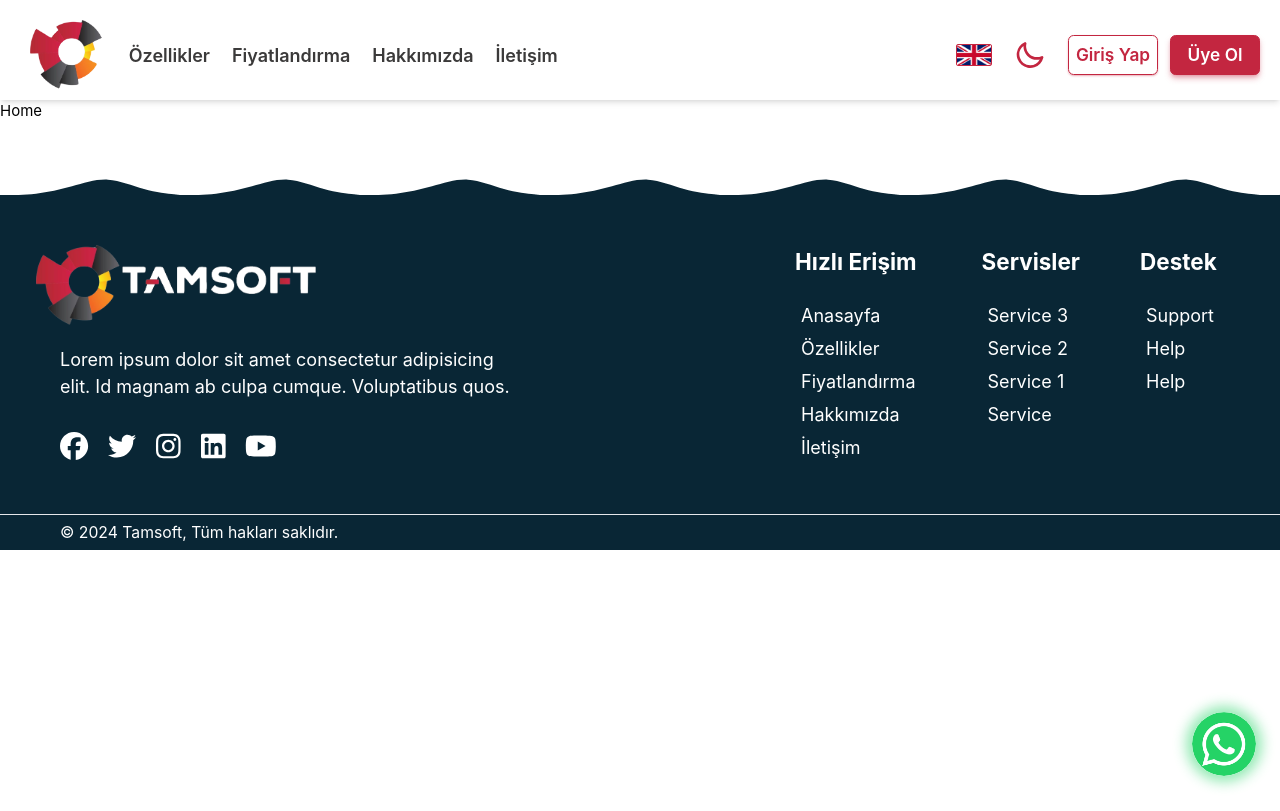
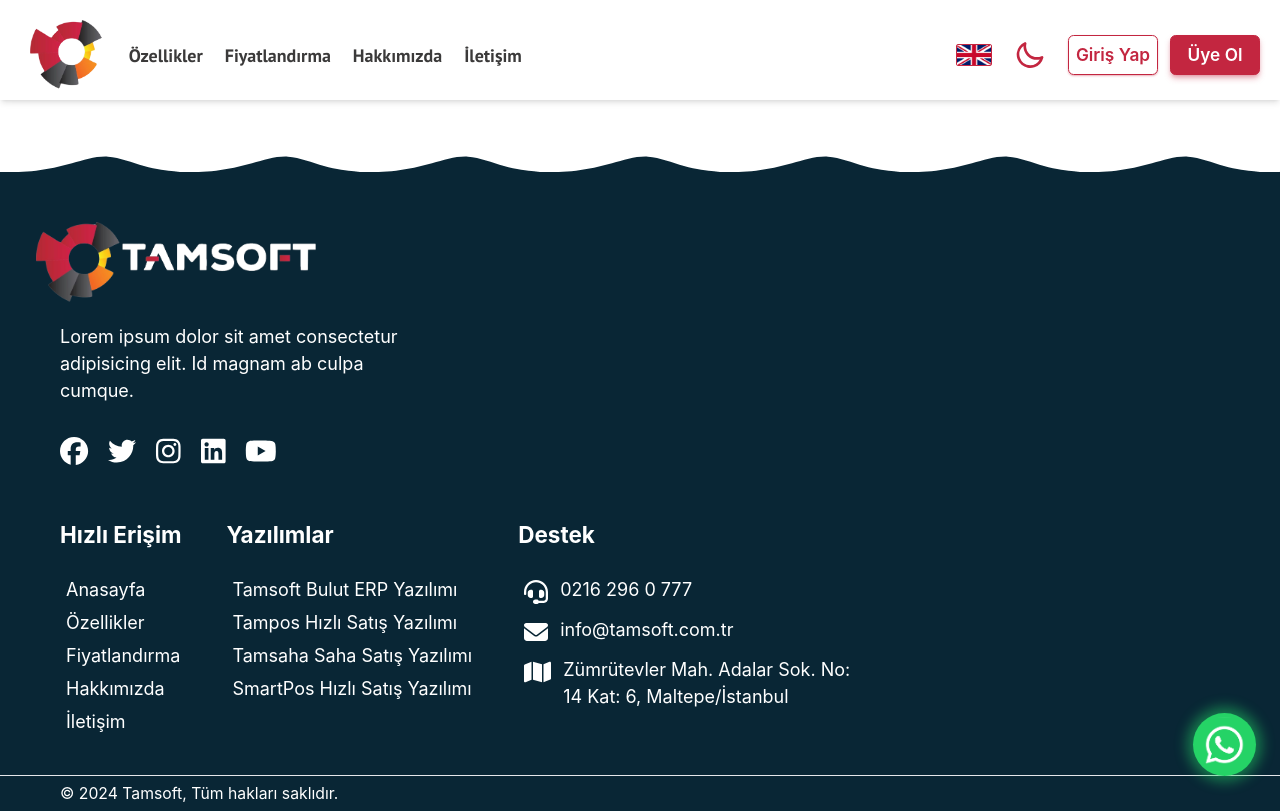
Before and after one commit to Eswact/tamsoft-introduction, a Vue app: page / in a window 1280 px wide. Built offline with nearby package versions, Linux system fonts and the light colour scheme.

Commit message:
layout updates

```diff
--- a/index.html
+++ b/index.html
@@ -4,6 +4,9 @@
     <meta charset="UTF-8">
     <link rel="icon" href="./src/images/logo.png">
     <meta name="viewport" content="width=device-width, initial-scale=1.0">
+    <link rel="preconnect" href="https://fonts.googleapis.com">
+    <link rel="preconnect" href="https://fonts.gstatic.com" crossorigin>
+    <link href="https://fonts.googleapis.com/css2?family=Kanit:ital,wght@0,100;0,200;0,300;0,400;0,500;0,600;0,700;0,800;0,900;1,100;1,200;1,300;1,400;1,500;1,600;1,700;1,800;1,900&family=PT+Sans:ital,wght@0,400;0,700;1,400;1,700&family=Ubuntu:ital,wght@0,300;0,400;0,500;0,700;1,300;1,400;1,500;1,700&display=swap" rel="stylesheet">
     <title>Tamsoft</title>
   </head>
   <body>
--- a/src/App.vue
+++ b/src/App.vue
@@ -53,7 +53,7 @@
     </footer>
   </div>
   <!-- whatsapp -->
-  <a class="whatsapp-logo z-20 fixed bottom-[24px] right-[24px] lg:bottom-[10px] lg:right-[10px] overflow-hidden rounded-[50%]" target="_blank" href="https://web.whatsapp.com/send?phone=+902164412041&text=Merhaba+Tamsoft+Yaz%C4%B1l%C4%B1ma+Ho%C5%9Fgeldiniz."><img class="w-[64px] h-[64px] lg:w-[55px] lg:h-[55px] rounded-[50%]" src="./images/whatsapp-logo.png" alt="whatsapp logo"></a>
+  <a v-if="!isNotFound" class="whatsapp-logo bg-[#25D366] p-[4px] z-20 fixed bottom-[24px] right-[24px] lg:bottom-[10px] lg:right-[10px] overflow-hidden rounded-[50%]" target="_blank" href="https://web.whatsapp.com/send?phone=+902164412041&text=Merhaba+Tamsoft+Yaz%C4%B1l%C4%B1ma+Ho%C5%9Fgeldiniz."><img class="aspect-square w-[55px] lg:w-[50px] rounded-[50%]" src="./images/whatsapp-logo.png" alt="whatsapp logo"></a>
   <!-- arrow up -->
   <a href="#" id="scrollToTopButton" class="fixed text-[1.5rem] bottom-[30vh] right-0 z-30 py-[8px] pl-[12px] pr-[6px] bg-main text-white shadow-md transition-opacity duration-300 opacity-0 pointer-events-none" style="border-radius: 50% 0 0 50%;">
     <font-awesome-icon icon="fa-solid fa-chevron-up" />
--- a/src/components/Footer.vue
+++ b/src/components/Footer.vue
@@ -6,9 +6,9 @@
         <div class="footer-svg"></div>
         <div class="w-full flex flex-col justify-center items-center border-t-[2px] border-dark dark:border-black bg-dark dark:bg-black text-white">
             <div class="w-full max-w-[1600px] px-[40px] py-[20px] lg:p-[20px] flex justify-between flex-wrap items-start lg:justify-center lg:items-center lg:flex-col">
-                <div class="flex w-full max-w-[500px] p-[20px] flex-col justify-center items-start gap-[20px]">
+                <div class="flex w-full max-w-[400px] p-[20px] flex-col justify-center items-start gap-[20px]">
                     <img class="w-full max-w-[280px] ml-[-24px] md:ml-0" src="../images/tamsoft-dark.png" alt="Tamsoft">
-                    <p class="text-[1.2rem]">Lorem ipsum dolor sit amet consectetur adipisicing elit. Id magnam ab culpa cumque. Voluptatibus quos.</p>
+                    <p class="text-[1.2rem]">Lorem ipsum dolor sit amet consectetur adipisicing elit. Id magnam ab culpa cumque.</p>
                     <div class="flex justify-end items-center gap-[20px] py-[10px] text-[1.5rem]">
                         <a class="hover:text-main duration-200" href=""><font-awesome-icon icon="fa-brands fa-facebook" size="lg" /></a>
                         <a class="hover:text-main duration-200" href=""><font-awesome-icon icon="fa-brands fa-twitter" size="lg" /></a>
@@ -17,7 +17,7 @@
                         <a class="hover:text-main duration-200" href="https://www.youtube.com/@tamsoft3257"><font-awesome-icon icon="fa-brands fa-youtube" size="lg" /></a>
                     </div>
                 </div>
-                <div class="flex items-start gap-[120px] 2xl:gap-[80px] xl:gap-[60px] lg:gap-[40px] px-[40px] py-[40px] xl:px-[20px] xl:py-[20px] lg:flex-col lg:w-full lg:max-w-[500px]">
+                <div class="min-w-[calc(100%-400px)] flex flex-wrap items-start justify-end gap-[80px] full:gap-[60px] 2xl:gap-[40px] px-[10px] py-[40px] xl:px-[20px] xl:py-[20px] lg:flex-col">
                     <div class="flex flex-col gap-[24px]">
                         <h3 class="text-[1.5rem] font-bold">{{$t('quickLinks')}}</h3>
                         <ul class="flex flex-col gap-[6px] text-[1.2rem] font-semibold px-[6px]">
@@ -29,20 +29,20 @@
                         </ul>
                     </div>
                     <div class="flex flex-col gap-[24px]">
-                        <h3 class="text-[1.5rem] font-bold">{{$t('services')}}</h3>
+                        <h3 class="text-[1.5rem] font-bold">{{$t('softwares')}}</h3>
                         <ul class="flex flex-col gap-[6px] text-[1.2rem] font-semibold px-[6px]">
-                            <li class="hover:text-main duration-200"><a href="/">Service 3</a></li>
-                            <li class="hover:text-main duration-200"><a href="/">Service 2</a></li>
-                            <li class="hover:text-main duration-200"><a href="/">Service 1</a></li>
-                            <li class="hover:text-main duration-200"><a href="/">Service</a></li>
+                            <li class="hover:text-main duration-200"><a href="/">{{$t('tamsoft')}}</a></li>
+                            <li class="hover:text-main duration-200"><a href="/">{{$t('tampos')}}</a></li>
+                            <li class="hover:text-main duration-200"><a href="/">{{$t('tamsaha')}}</a></li>
+                            <li class="hover:text-main duration-200"><a href="/">{{$t('smartPos')}}</a></li>
                         </ul>
                     </div>
                     <div class="flex flex-col gap-[24px]">
                         <h3 class="text-[1.5rem] font-bold">{{$t('support')}}</h3>
-                        <ul class="flex flex-col gap-[6px] text-[1.2rem] font-semibold px-[6px]">
-                            <li class="hover:text-main duration-200"><a href="/">Support</a></li>
-                            <li class="hover:text-main duration-200"><a href="/">Help</a></li>
-                            <li class="hover:text-main duration-200"><a href="/">Help</a></li>
+                        <ul class="flex flex-col gap-[12px] text-[1.2rem] font-semibold px-[6px]">
+                            <li class="hover:text-main duration-200"><a class="flex items-start justify-start gap-[12px]" href="tel:+902162960777"><font-awesome-icon class="text-[24px] pt-[4px]" icon="fa-solid fa-headset" /> <span>0216 296 0 777</span></a></li>
+                            <li class="hover:text-main duration-200"><a class="flex items-start justify-start gap-[12px]" href="mailto:info@tamsoft.com.tr"><font-awesome-icon class="text-[24px] pt-[4px]" icon="fa-solid fa-envelope" /> <span>info@tamsoft.com.tr</span></a></li>
+                            <li class="hover:text-main duration-200"><a class="flex items-start justify-start gap-[12px]" href="https://www.google.com/maps/dir//Z%C3%BCmr%C3%BCtevler,+%C3%87aml%C4%B1ca+Barkod+Sistem+San.+Tic.+Ltd.+%C5%9Eti.,+Adalar+Sk.+No:14+Kat:6,+34852+Maltepe%2F%C4%B0stanbul/@40.9312371,29.1421348,15z/data=!4m9!4m8!1m0!1m5!1m1!1s0x14cabb24ce3805dd:0x7dd31a904f2f25f2!2m2!1d29.150632!2d40.928546!3e0?entry=ttu&g_ep=EgoyMDI0MDgyMS4wIKXMDSoASAFQAw%3D%3D"><font-awesome-icon class="text-[24px] pt-[4px]" icon="fa-solid fa-map" /> <span class="block max-w-[300px]">{{ $t('contactPage.address') }}</span></a></li>
                         </ul>
                     </div>
                 </div>
--- a/src/components/Header.vue
+++ b/src/components/Header.vue
@@ -22,19 +22,19 @@
                 <img class="h-[58px] hidden dark:block xl:dark:hidden" src="../images/tamsoft-dark.png" alt="Tamsoft">
                 <img class="h-[70px] hidden xl:block" src="../images/logo.png" alt="Tamsoft">
             </RouterLink>
-            <RouterLink :class="{ 'text-main': isActive('/features') }" class="py-[6px] px-[12px] xl:px-[6px] flex items-center gap-[8px] relative group" to="/features">
+            <RouterLink :class="{ 'text-main': isActive('/features') }" class="py-[6px] px-[12px] xl:px-[6px] flex items-center gap-[8px] relative group font-ptSans font-semibold" to="/features">
                 <span class="text-[1.2rem] font-semibold">{{ $t('features') }}</span>
                 <span :class="{ 'w-full': isActive('/features'), 'w-0': !isActive('/features') }" class="absolute left-0 bottom-0 h-[2px] bg-main transition-all duration-300 group-hover:w-full"></span>
             </RouterLink>
-            <RouterLink :class="{ 'text-main': isActive('/pricing') }" class="py-[6px] px-[12px] xl:px-[6px] flex items-center gap-[8px] relative group" to="/pricing">
+            <RouterLink :class="{ 'text-main': isActive('/pricing') }" class="py-[6px] px-[12px] xl:px-[6px] flex items-center gap-[8px] relative group font-ptSans font-semibold" to="/pricing">
                 <span class="text-[1.2rem] font-semibold">{{ $t('pricing') }}</span>
                 <span :class="{ 'w-full': isActive('/pricing'), 'w-0': !isActive('/pricing') }" class="absolute left-0 bottom-0 h-[2px] bg-main transition-all duration-300 group-hover:w-full"></span>
             </RouterLink>
-            <RouterLink :class="{ 'text-main': isActive('/about') }" class="py-[6px] px-[12px] xl:px-[6px] flex items-center gap-[8px] relative group" to="/about">
+            <RouterLink :class="{ 'text-main': isActive('/about') }" class="py-[6px] px-[12px] xl:px-[6px] flex items-center gap-[8px] relative group font-ptSans font-semibold" to="/about">
                 <span class="text-[1.2rem] font-semibold">{{ $t('about') }}</span>
                 <span :class="{ 'w-full': isActive('/about'), 'w-0': !isActive('/about') }" class="absolute left-0 bottom-0 h-[2px] bg-main transition-all duration-300 group-hover:w-full"></span>
             </RouterLink>
-            <RouterLink :class="{ 'text-main': isActive('/contact') }" class="py-[6px] px-[12px] xl:px-[6px] flex items-center gap-[8px] relative group" to="/contact">
+            <RouterLink :class="{ 'text-main': isActive('/contact') }" class="py-[6px] px-[12px] xl:px-[6px] flex items-center gap-[8px] relative group font-ptSans font-semibold" to="/contact">
                 <span class="text-[1.2rem] font-semibold">{{ $t('contact') }}</span>
                 <span :class="{ 'w-full': isActive('/contact'), 'w-0': !isActive('/contact') }" class="absolute left-0 bottom-0 h-[2px] bg-main transition-all duration-300 group-hover:w-full"></span>
             </RouterLink>
--- a/src/locales/en.json
+++ b/src/locales/en.json
@@ -7,8 +7,12 @@
     "login": "Login",
     "signup": "Sign Up",
     "quickLinks": "Quick Links",
-    "services": "Services",
-    "support": "Help & Support",
+    "softwares": "Softwares",
+    "tamsoft": "Tamsoft Cloud ERP Software",
+    "tampos": "Tampos Quick Selling Software",
+    "tamsaha": "Tamsaha Field Sales Software",
+    "smartPos": "SmartPos Fast Sales Software",
+    "support": "Support",
     "copyright": "© 2024 Tamsoft, All rights reserved.",
     "404": {
         "title": "Page not found",
--- a/src/locales/tr.json
+++ b/src/locales/tr.json
@@ -7,7 +7,11 @@
     "login": "Giriş Yap",
     "signup": "Üye Ol",
     "quickLinks": "Hızlı Erişim",
-    "services": "Servisler",
+    "softwares": "Yazılımlar",
+    "tamsoft": "Tamsoft Bulut ERP Yazılımı",
+    "tampos": "Tampos Hızlı Satış Yazılımı",
+    "tamsaha": "Tamsaha Saha Satış Yazılımı",
+    "smartPos": "SmartPos Hızlı Satış Yazılımı",
     "support": "Destek",
     "copyright": "© 2024 Tamsoft, Tüm hakları saklıdır.",
     "404": {
--- a/src/main.js
+++ b/src/main.js
@@ -8,9 +8,9 @@
 
 import { library } from '@fortawesome/fontawesome-svg-core'
 import { FontAwesomeIcon } from '@fortawesome/vue-fontawesome'
-import {faCircleInfo, faHeadset, faBars, faCircleXmark, faDollarSign, faStar, faArrowLeftLong, faTurkishLiraSign, faCheck, faXmark, faPhone, faEnvelope, faLocationDot, faFax, faChevronUp} from '@fortawesome/free-solid-svg-icons'
+import {faCircleInfo, faHeadset, faBars, faCircleXmark, faDollarSign, faStar, faArrowLeftLong, faTurkishLiraSign, faCheck, faXmark, faPhone, faEnvelope, faLocationDot, faFax, faChevronUp, faMap} from '@fortawesome/free-solid-svg-icons'
 import { faFacebook, faTwitter, faInstagram, faLinkedin, faYoutube } from '@fortawesome/free-brands-svg-icons'
-library.add(faCircleInfo, faHeadset, faBars, faCircleXmark, faDollarSign, faStar, faArrowLeftLong, faTurkishLiraSign, faCheck, faXmark, faFacebook, faTwitter, faInstagram, faLinkedin, faYoutube, faPhone, faEnvelope, faLocationDot, faFax, faChevronUp)
+library.add(faCircleInfo, faHeadset, faBars, faCircleXmark, faDollarSign, faStar, faArrowLeftLong, faTurkishLiraSign, faCheck, faXmark, faFacebook, faTwitter, faInstagram, faLinkedin, faYoutube, faPhone, faEnvelope, faLocationDot, faFax, faChevronUp, faMap)
 
 
 const app = createApp(App)
--- a/src/views/HomeView.vue
+++ b/src/views/HomeView.vue
@@ -1,3 +1,5 @@
 <template>
-  <div>Home</div>
+  <div class="w-full">
+
+  </div>
 </template>
--- a/src/views/NotFound.vue
+++ b/src/views/NotFound.vue
@@ -14,7 +14,7 @@
     <section class="bg-white dark:bg-dark">
         <div class="container flex items-center min-h-screen px-6 py-12 mx-auto">
             <div class="flex flex-col items-center max-w-sm mx-auto text-center">
-                <img src="../images/404.svg" alt="404 Not Found" />
+                <img src="../images/404.gif" alt="404 Not Found" />
                 <h1 class="mt-3 text-2xl font-semibold text-gray-800 dark:text-white md:text-3xl">{{ $t('404.title') }}</h1>
                 <p class="mt-4 text-gray-500 dark:text-gray-400">{{ $t('404.description') }}</p>
                 <div class="flex items-center w-full mt-6 gap-x-3 shrink-0 sm:w-auto">
@@ -22,7 +22,7 @@
                         <font-awesome-icon class="pt-[2px]" icon="fa-solid fa-arrow-left-long" />
                         <span>{{ $t('404.goBack') }}</span>
                     </button>
-                    <button @click="handleGoHome" class="w-1/2 px-5 py-2 text-sm tracking-wide text-white transition-colors duration-200 bg-main rounded-lg shrink-0 sm:w-auto shadow-sm shadow-main-shadow hover:shadow-lg">
+                    <button @click="handleGoHome" class="w-1/2 px-5 py-2 text-sm tracking-wide text-white transition-colors duration-200 bg-main rounded-lg shrink-0 sm:w-auto shadow-sm shadow-main-shadow hover:shadow-lg hover:bg-third hover:shadow-third-shadow">
                         {{ $t('404.takeMeHome') }}
                     </button>
                 </div>
--- a/tailwind.config.js
+++ b/tailwind.config.js
@@ -4,6 +4,9 @@
   darkMode: 'class',
   theme: {
     extend: {
+      fontFamily: {
+        ptSans: ['PT Sans', 'sans-serif'],
+      },
       colors: {
         'dark': '#092635',
         'text': '#3B3A3A',
```
Also changed, not shown: src/views/ContactView.vue (+9 -9 lines), src/images/404.gif (added), src/images/techTalks.gif (added).
